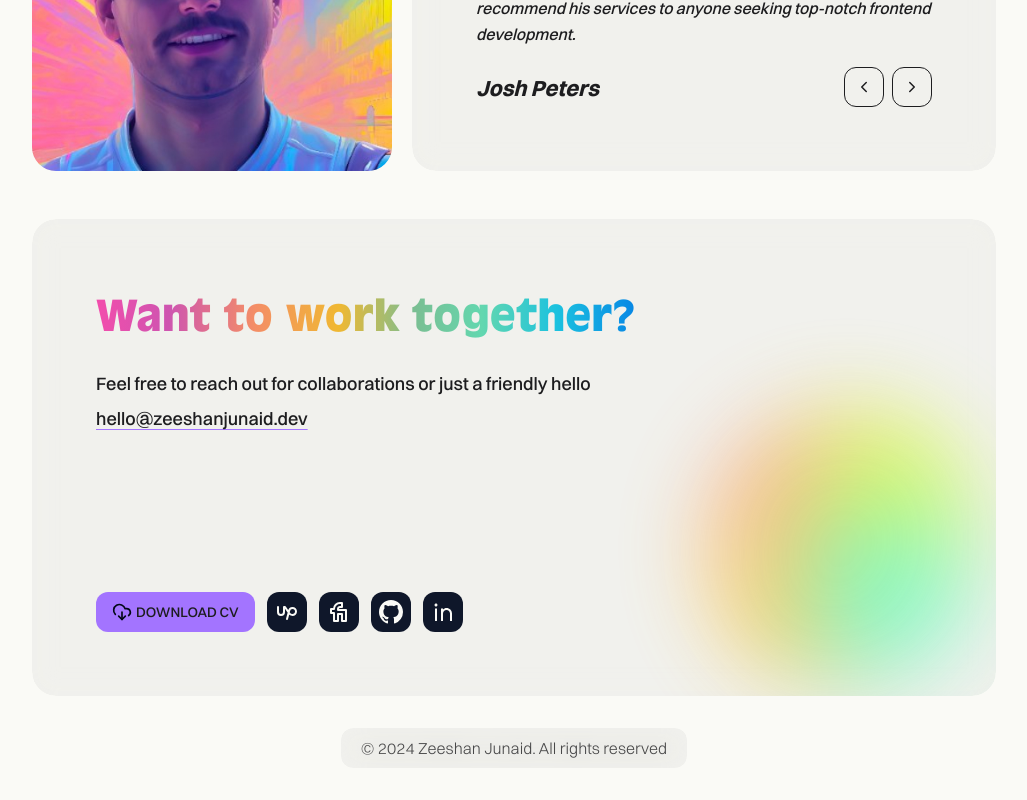
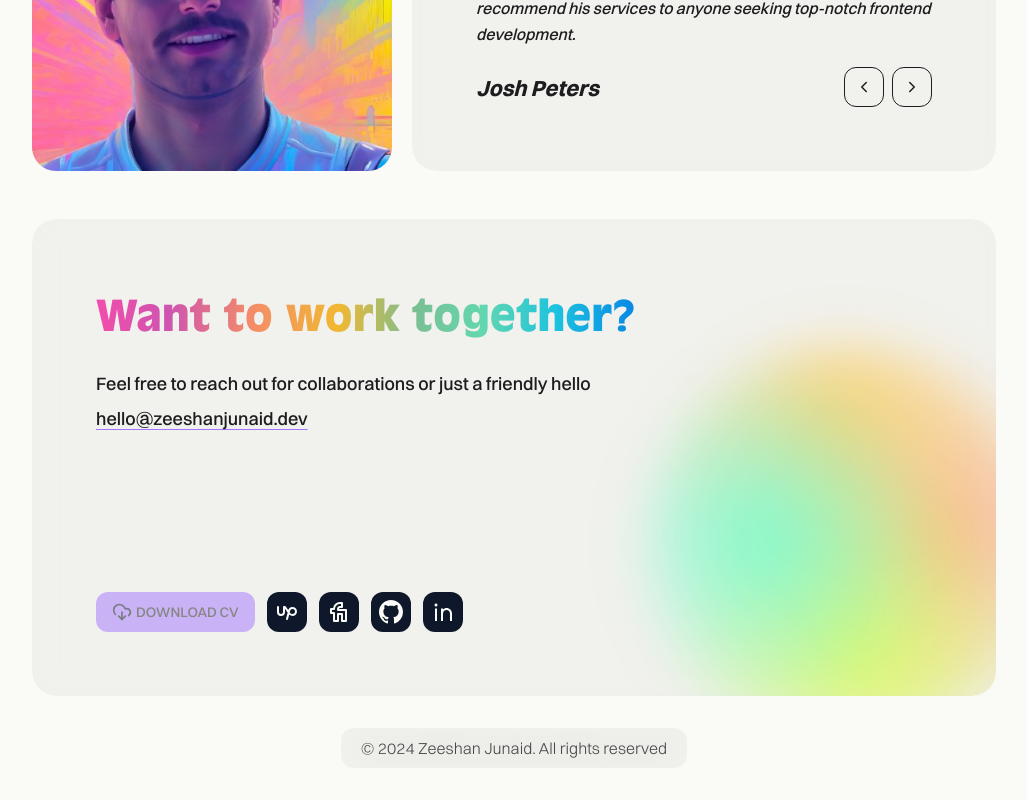
Before and after one commit to zeeshanjunaid/zeeshanjunaid.dev, a Next.js app: page / in a window 1280 px wide. Shown: the part 1634-2434 px from the top of the page, without its empty margins (126-1153 px from the left). Built offline with nearby package versions, Linux system fonts and the light colour scheme.

Commit message:
added animation to gradient in reach out section

```diff
--- a/app/globals.css
+++ b/app/globals.css
@@ -145,5 +145,4 @@ body {
     radial-gradient(at 66% 30%, hsla(71, 100%, 51%, 1) 0px, transparent 50%),
     radial-gradient(at 29% 73%, hsla(42, 100%, 56%, 1) 0px, transparent 50%),
     radial-gradient(at 32% 34%, hsla(16, 100%, 67%, 1) 0px, transparent 50%);
-    filter: blur(40px);
 }
--- a/components/header.tsx
+++ b/components/header.tsx
@@ -74,11 +74,13 @@ export const Header = () => {
                 className={cn(
                   "font-switzer font-dark dark:font-light text-sm uppercase font-medium transition-color duration-200 hover:text-purple hover:bg-transparent rounded-xl",
                   pathname === link &&
-                    "bg-purple text-dark dark:text-light hover:bg-purple active:bg-purple focus:bg-purple",
+                    "bg-purple text-dark dark:text-light hover:text-dark dark:hover:text-light hover:bg-purple active:bg-purple focus:bg-purple ",
                 )}
                 asChild
               >
-                <Link href={link}>{label}</Link>
+                <Link href={link} className="text-inherit">
+                  {label}
+                </Link>
               </Button>
             ))}
           </div>
--- a/components/reach-out.tsx
+++ b/components/reach-out.tsx
@@ -5,13 +5,25 @@ import { ResumeButton, SocialLinks } from "@/components/social-connect";
 import { BlurBG } from "@/components/blur-bg";
 import { Container } from "@/components/container";
 import React from "react";
+import { motion } from "framer-motion";
 
 const ReachOut = () => {
   return (
     <Container className="mt-8 lg:mt-12 px-5 md:px-7 lg:px-0 relative">
       <div className="py-8 px-5 md:p-12  lg:p-16 rounded-3xl relative flex flex-col justify-between items-start gap-y-[120px] md:gap-y-[140px] lg:gap-y-[160px] overflow-hidden">
         <BlurBG className="rounded-3xl" />
-        <div className="react-out-gradient w-[300px] h-[300px] rounded-full absolute bottom-0 right-0 z-[20] opacity-70" />
+        <motion.div
+          className="react-out-gradient w-[280px] h-[280px] md:w-[400px] md:h-[400px] lg:w-[400px] lg:h-[400px] blur-[25px] rounded-full absolute -bottom-[50px] -right-[100px] lg:-bottom[10px] lg:-right-[50px] z-[20] opacity-60 dark:opacity-40"
+          animate={{
+            rotate: [0, 45, 90, 135, 180, 225, 270, 315, 360],
+          }}
+          transition={{
+            repeat: Infinity,
+            ease: "linear",
+            type: "tween",
+            duration: 16,
+          }}
+        />
         <div className="relative z-[30]">
           <h2 className="mb-6 font-ao text-[24px] md:text-[36px] lg:text-[42px] font-bold text-gradient">
             Want to work together?
--- a/components/social-connect.tsx
+++ b/components/social-connect.tsx
@@ -72,7 +72,7 @@ export function SocialLinks() {
 
 export function ResumeButton({ className }: { className?: string }) {
   return (
-    <Button variant="purple" className={cn("space-x-1 w-max rounded-xl", className)}>
+    <Button disabled variant="purple" className={cn("space-x-1 w-max rounded-xl", className)}>
       <DownloadCloud className="w-3 md:w-4 lg:w-5 h-3 md:h-4 lg:h-5" />
       <span className="text-dark dark:text-light uppercase text-[12px] md:text-[14px]">
         Download CV
```
Also changed, not shown: hooks/useMousePosition.ts (deleted, +0 -16 lines).
